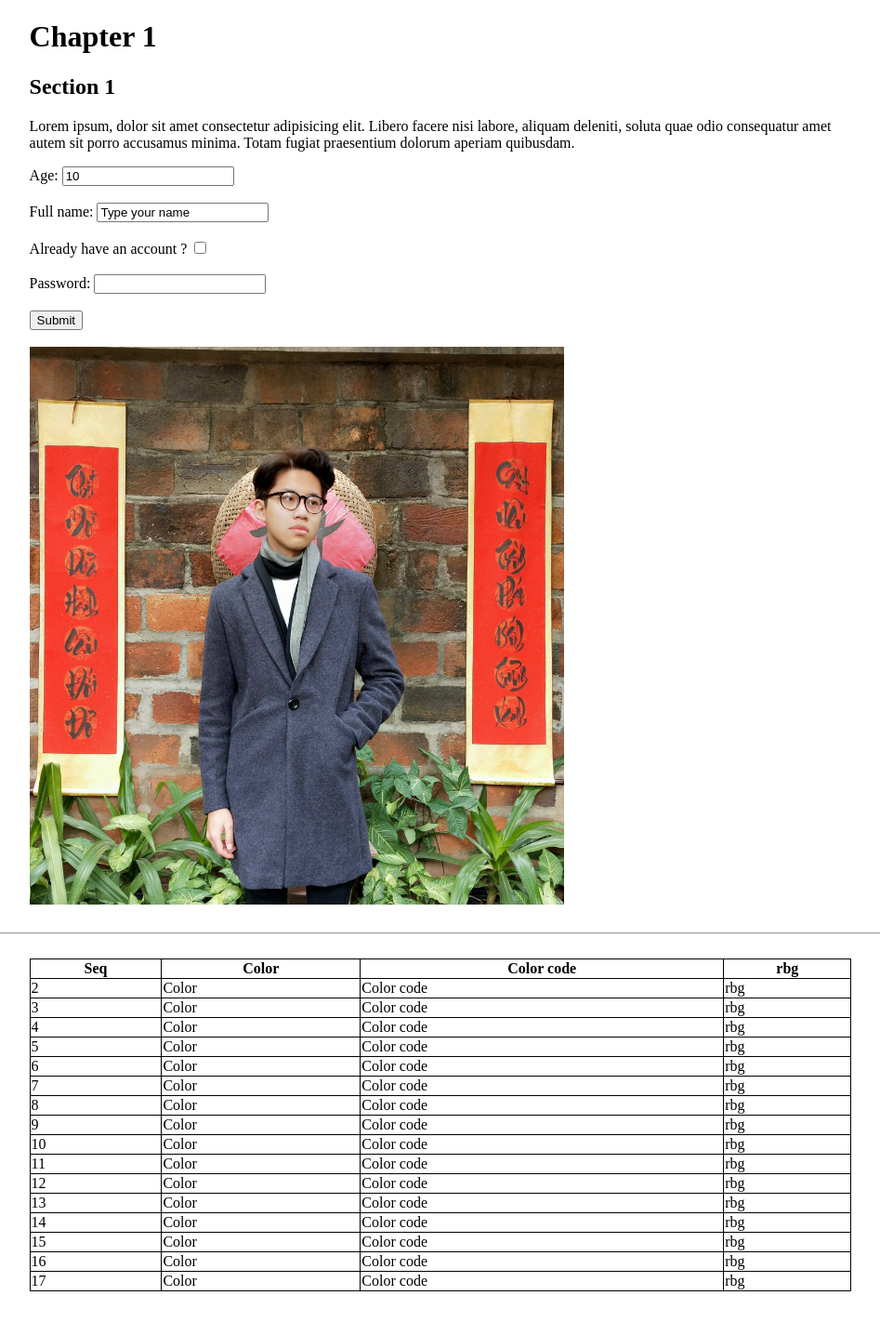
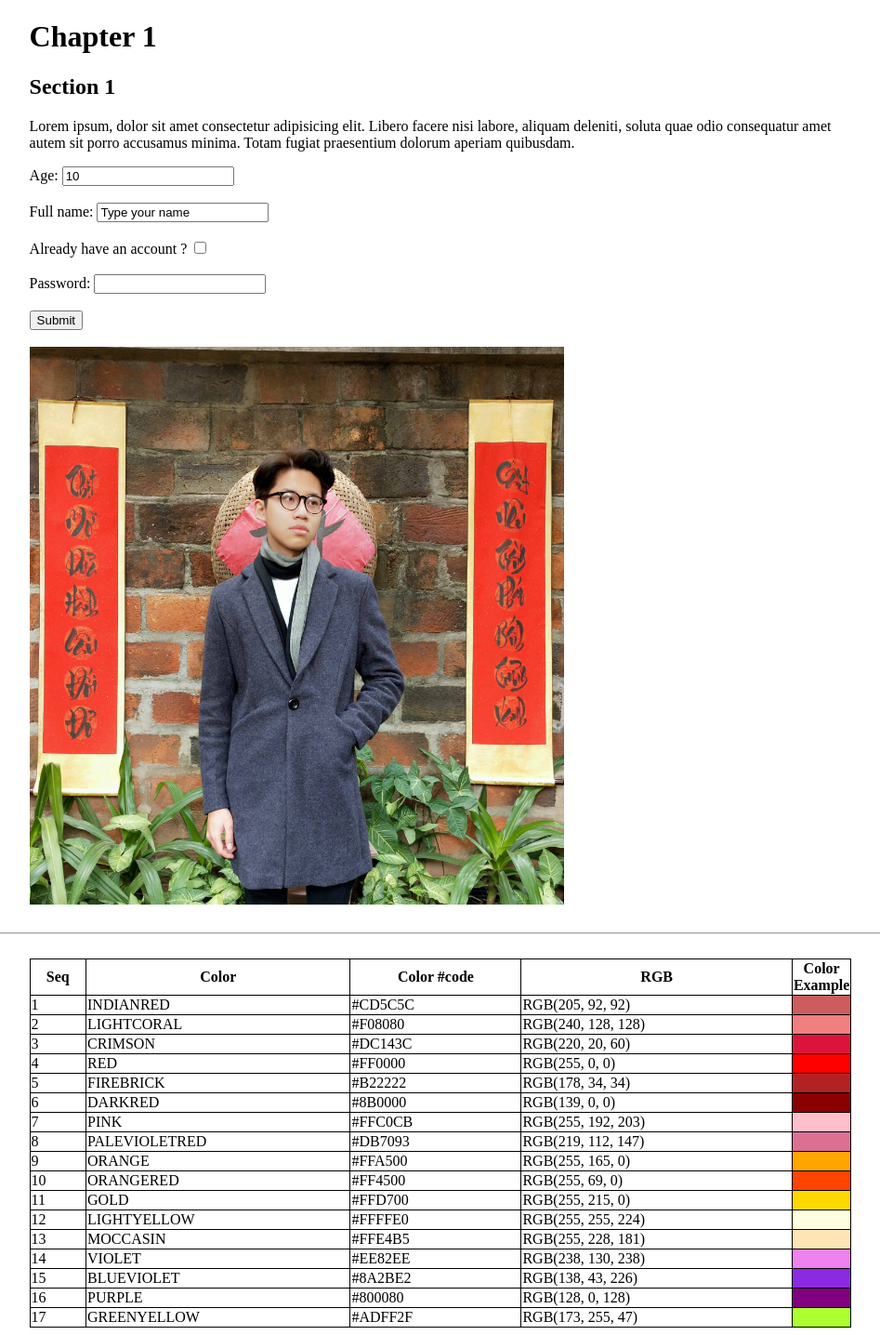
Before and after one commit to ducduongn/MyStaticWeb, a Jekyll site: the page built from _posts/2020-09-18-MyAssignment.markdown, in a window 1280 px wide. Shown: the whole page at 93% size, without its empty margins (166-1113 px from the left). Built offline with Jekyll 4.4.1, drawn with Linux system fonts in a browser that asks for light colours; before the commit the page ends 1397 px from its top, so only the background shows below that.

Commit message:
committt

```diff
--- a/_layouts/assignment.html
+++ b/_layouts/assignment.html
@@ -63,125 +63,151 @@ layout: post
         <tr>
             <th>Seq</th>
             <th>Color</th>
-            <th>Color code</th>
-            <th>rbg</th>
+            <th>Color #code</th>
+            <th>RGB</th>
+            <th class="example">Color Example</th>
+        </tr>
+
+        <tr>
+            <td>1</td>
+            <td>INDIANRED</td>
+            <td>#CD5C5C</td>
+            <td>RGB(205, 92, 92)</td>
+            <td class ="example" style="background-color:#CD5C5C;"></td>
         </tr>
 
         <tr>
             <td>2</td>
-            <td>Color</td>
-            <td>Color code</td>
-            <td>rbg</td>
+            <td>LIGHTCORAL</td>
+            <td>#F08080</td>
+            <td>RGB(240, 128, 128)</td>
+            <td class ="example" style="background-color:#F08080;"></td>
         </tr>
 
         <tr>
             <td>3</td>
-            <td>Color</td>
-            <td>Color code</td>
-            <td>rbg</td>
+            <td>CRIMSON</td>
+            <td>#DC143C</td>
+            <td>RGB(220, 20, 60)</td>
+            <td class ="example" style="background-color:#DC143C;"></td>
         </tr>
 
 
         <tr>
             <td>4</td>
-            <td>Color</td>
-            <td>Color code</td>
-            <td>rbg</td>
+            <td>RED</td>
+            <td>#FF0000</td>
+            <td>RGB(255, 0, 0)</td>
+            <td class ="example" style="background-color:#FF0000;"></td>
         </tr>
 
         <tr>
             <td>5</td>
-            <td>Color</td>
-            <td>Color code</td>
-            <td>rbg</td>
+            <td>FIREBRICK</td>
+            <td>#B22222</td>
+            <td>RGB(178, 34, 34)</td>
+            <td class ="example" style="background-color:#B22222;"></td>
         </tr>
 
         <tr>
             <td>6</td>
-            <td>Color</td>
-            <td>Color code</td>
-            <td>rbg</td>
+            <td>DARKRED</td>
+            <td>#8B0000</td>
+            <td>RGB(139, 0, 0)</td>
+            <td class ="example" style="background-color:#8B0000;"></td>
         </tr>
 
         <tr>
             <td>7</td>
-            <td>Color</td>
-            <td>Color code</td>
-            <td>rbg</td>
+            <td>PINK</td>
+            <td>#FFC0CB</td>
+            <td>RGB(255, 192, 203)</td>
+            <td class ="example" style="background-color:#FFC0CB;"></td>
         </tr>
 
         <tr>
             <td>8</td>
-            <td>Color</td>
-            <td>Color code</td>
-            <td>rbg</td>
+            <td>PALEVIOLETRED</td>
+            <td>#DB7093</td>
+            <td>RGB(219, 112, 147)</td>
+            <td class ="example" style="background-color:#DB7093;"></td>
         </tr>
 
         <tr>
             <td>9</td>
-            <td>Color</td>
-            <td>Color code</td>
-            <td>rbg</td>
+            <td>ORANGE</td>
+            <td>#FFA500</td>
+            <td>RGB(255, 165, 0)</td>
+            <td class ="example" style="background-color:#FFA500;"></td>
         </tr>
 
         <tr>
             <td>10</td>
-            <td>Color</td>
-            <td>Color code</td>
-            <td>rbg</td>
+            <td>ORANGERED</td>
+            <td>#FF4500</td>
+            <td>RGB(255, 69, 0)</td>
+            <td class ="example" style="background-color:#FF4500;"></td>
         </tr>
 
         <tr>
             <td>11</td>
-            <td>Color</td>
-            <td>Color code</td>
-            <td>rbg</td>
+            <td>GOLD</td>
+            <td>#FFD700</td>
+            <td>RGB(255, 215, 0)</td>
+            <td class ="example" style="background-color:#FFD700;"></td>
         </tr>
 
         <tr>
             <td>12</td>
-            <td>Color</td>
-            <td>Color code</td>
-            <td>rbg</td>
+            <td>LIGHTYELLOW</td>
+            <td>#FFFFE0</td>
+            <td>RGB(255, 255, 224)</td>
+            <td class ="example" style="background-color:#FFFFE0;"></td>
         </tr>
 
         <tr>
             <td>13</td>
-            <td>Color</td>
-            <td>Color code</td>
-            <td>rbg</td>
+            <td>MOCCASIN</td>
+            <td>#FFE4B5</td>
+            <td>RGB(255, 228, 181)</td>
+            <td class ="example" style="background-color:#FFE4B5;"></td>
         </tr>
 
         <tr>
             <td>14</td>
-            <td>Color</td>
-            <td>Color code</td>
-            <td>rbg</td>
+            <td>VIOLET</td>
+            <td>#EE82EE</td>
+            <td>RGB(238, 130, 238)</td>
+            <td class ="example" style="background-color:#EE82EE;"></td>
         </tr>
 
         <tr>
             <td>15</td>
-            <td>Color</td>
-            <td>Color code</td>
-            <td>rbg</td>
+            <td>BLUEVIOLET</td>
+            <td>#8A2BE2</td>
+            <td>RGB(138, 43, 226)</td>
+            <td class ="example" style="background-color:#8A2BE2;"></td>
         </tr>
 
         <tr>
             <td>16</td>
-            <td>Color</td>
-            <td>Color code</td>
-            <td>rbg</td>
+            <td>PURPLE</td>
+            <td>#800080</td>
+            <td>RGB(128, 0, 128)</td>
+            <td class ="example" style="background-color:#800080;"></td>
         </tr>
 
         <tr>
             <td>17</td>
-            <td>Color</td>
-            <td>Color code</td>
-            <td>rbg</td>
+            <td>GREENYELLOW</td>
+            <td>#ADFF2F</td>
+            <td>RGB(173, 255, 47)</td>
+            <td class ="example" style="background-color:#ADFF2F;"></td>
         </tr>
     </table>
 
-    {{content}}
+
+
 </body>
 
 </html>
```
